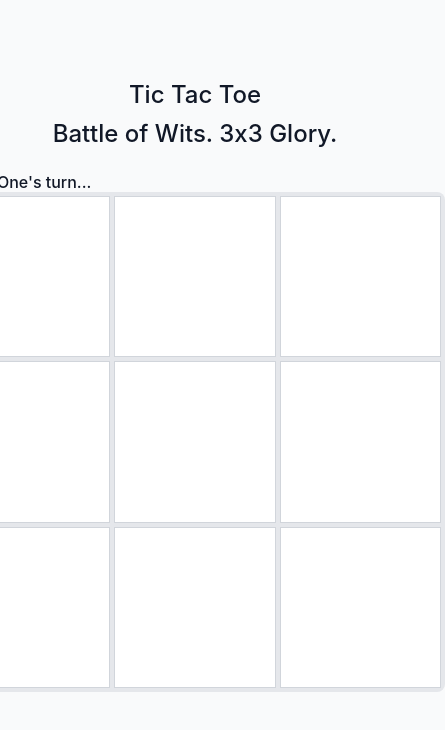
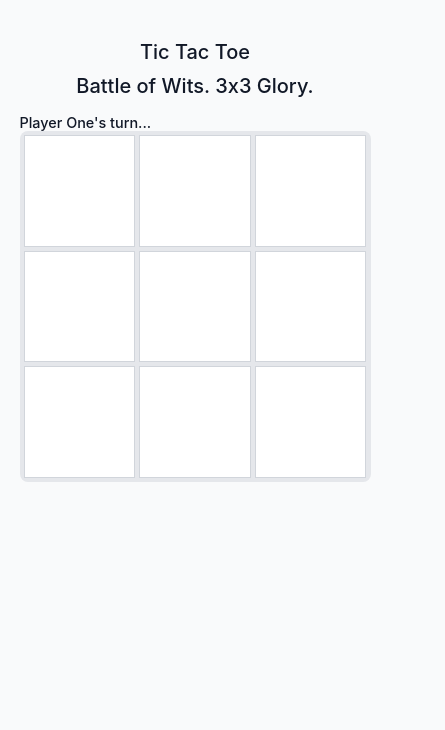
Before and after one commit to MouseTrap-codes/tic-tac-toe, a plain HTML site: page index.html in a window 390 px wide. Shown: the whole page, 445 px wide, since content can reach past the window. Drawn offline with Linux system fonts and the light colour scheme.

Commit message:
mobile responsive

```diff
--- a/styles.css
+++ b/styles.css
@@ -36,8 +36,8 @@ body {
 
 .board {
   display: grid;
-  height: 500px;
-  width: 500px;
+  width: min(90vw, 500px);
+  aspect-ratio: 1 / 1;
   grid-template-columns: repeat(3, 1fr);
   grid-template-rows: repeat(3, 1fr);
   gap: 4px;
@@ -128,3 +128,23 @@ body {
   background-color: #374151;
   transform: scale(1.03);
 }
+
+@media (max-width: 600px) {
+  .container {
+    margin-top: 40px;
+    gap: 16px;
+  }
+
+  .title-text {
+    font-size: 1.25rem;
+  }
+
+  .turn {
+    font-size: 0.9rem;
+  }
+
+  #close-modal {
+    font-size: 0.8rem;
+    padding: 0.6rem 1.2rem;
+  }
+}
```
